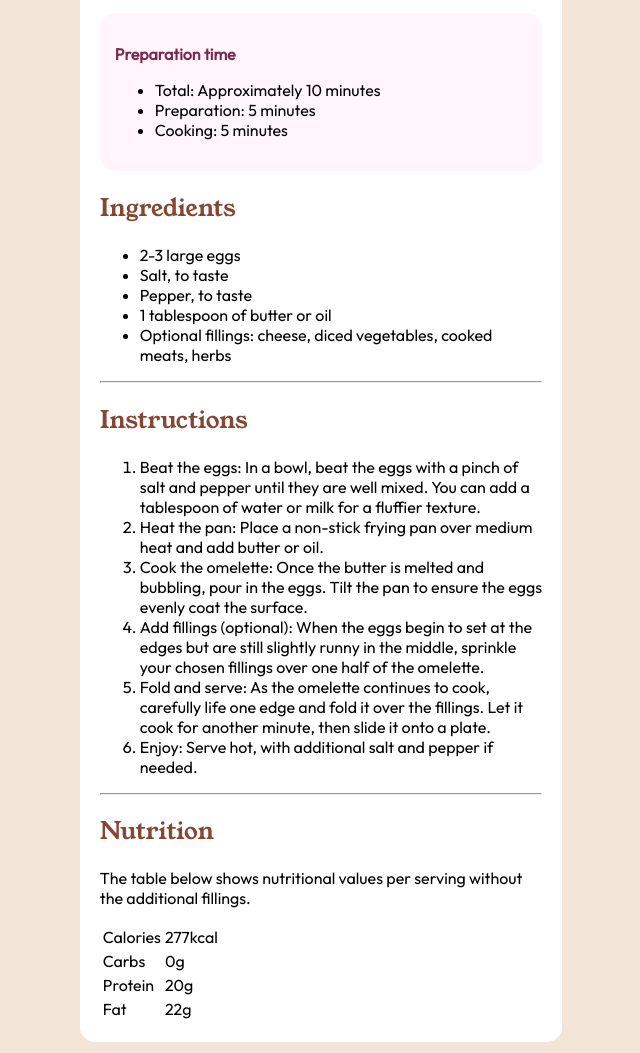
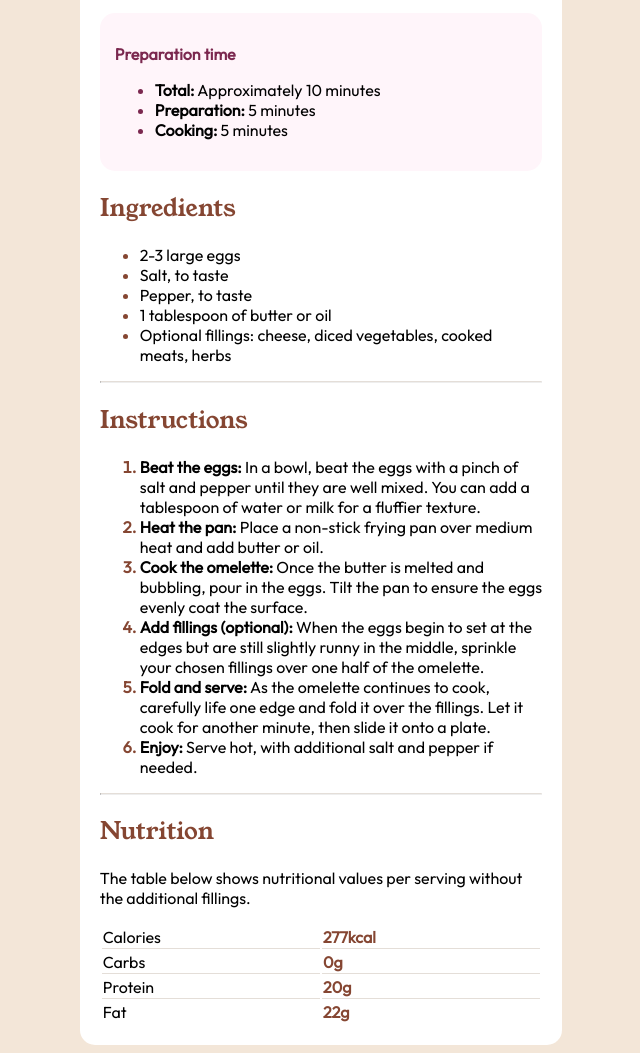
Before and after one commit to CertIanS/recipe-page, a plain HTML site: page index.html in a window 1280 px wide. Shown: the part 499-1552 px from the top of the page, without its empty margins (319-959 px from the left). Drawn offline with Linux system fonts and the light colour scheme.

Commit message:
Added more styling

```diff
--- a/index.html
+++ b/index.html
@@ -22,9 +22,9 @@
       <div class="prep">
         <p class="prepTitle">Preparation time</p>
         <ul>
-          <li>Total: Approximately 10 minutes</li>
-          <li>Preparation: 5 minutes</li>
-          <li>Cooking: 5 minutes</li>
+          <li><b>Total:</b> Approximately 10 minutes</li>
+          <li><b>Preparation:</b> 5 minutes</li>
+          <li><b>Cooking:</b> 5 minutes</li>
         </ul>
       </div>
       <h2>Ingredients</h2>
@@ -38,39 +38,39 @@
       <hr>
       <h2>Instructions</h2>
       <ol>
-        <li>Beat the eggs: In a bowl, beat the eggs with a pinch of salt and pepper until they are well mixed.
+        <li><b>Beat the eggs:</b> In a bowl, beat the eggs with a pinch of salt and pepper until they are well mixed.
           You can add a tablespoon of water or milk for a fluffier texture.</li>
-        <li>Heat the pan: Place a non-stick frying pan over medium heat and add butter or oil.</li>
-        <li>Cook the omelette: Once the butter is melted and bubbling, pour in the eggs.
+        <li><b>Heat the pan:</b> Place a non-stick frying pan over medium heat and add butter or oil.</li>
+        <li><b>Cook the omelette:</b> Once the butter is melted and bubbling, pour in the eggs.
           Tilt the pan to ensure the eggs evenly coat the surface.
         </li>
-        <li>Add fillings (optional): When the eggs begin to set at the edges but are still slightly runny in the middle,
+        <li><b>Add fillings (optional):</b> When the eggs begin to set at the edges but are still slightly runny in the middle,
           sprinkle your chosen fillings over one half of the omelette.
         </li>
-        <li>Fold and serve: As the omelette continues to cook, carefully life one edge and fold it over the fillings.
+        <li><b>Fold and serve:</b> As the omelette continues to cook, carefully life one edge and fold it over the fillings.
           Let it cook for another minute, then slide it onto a plate.
         </li>
-        <li>Enjoy: Serve hot, with additional salt and pepper if needed.</li>
+        <li><b>Enjoy:</b> Serve hot, with additional salt and pepper if needed.</li>
       </ol>
       <hr>
       <h2>Nutrition</h2>
       <p>The table below shows nutritional values per serving without the additional fillings.</p>
-      <table>
+      <table style="width:100%">
         <tr>
-          <td>Calories</td>
-          <td>277kcal</td>
+          <td style="width: 50%">Calories</td>
+          <td style="color: hsl(14, 45%, 36%); font-weight: 700">277kcal</td>
         </tr>
         <tr>
           <td>Carbs</td>
-          <td>0g</td>
+          <td style="color: hsl(14, 45%, 36%); font-weight: 700">0g</td>
         </tr>
         <tr>
           <td>Protein</td>
-          <td>20g</td>
+          <td style="color: hsl(14, 45%, 36%); font-weight: 700">20g</td>
         </tr>
         <tr>
-          <td>Fat</td>
-          <td>22g</td>
+          <td style="border-bottom: none">Fat</td>
+          <td style="border-bottom: none; color: hsl(14, 45%, 36%); font-weight: 700">22g</td>
         </tr>
       </table>
     </div>
--- a/styles.css
+++ b/styles.css
@@ -14,6 +14,17 @@ img{
     margin: auto;
     border-radius: 10px;
 }
+li::marker{
+    color: hsl(14, 45%, 36%);
+    font-weight: 700;
+}
+td{
+    border-bottom: 1px solid;
+    border-color: hsl(30, 18%, 87%);
+}
+hr{
+    border-top: 1px solid hsl(30, 18%, 87%);
+}
 .container{
     display: flex;
     justify-content: center;
@@ -29,6 +40,9 @@ img{
     padding: 15px;
     border-radius: 15px;
 }
+.prep li::marker{
+    color: hsl(332, 51%, 32%);
+}
 .prepTitle{
     font-weight: 600;
     color: hsl(332, 51%, 32%);
```
